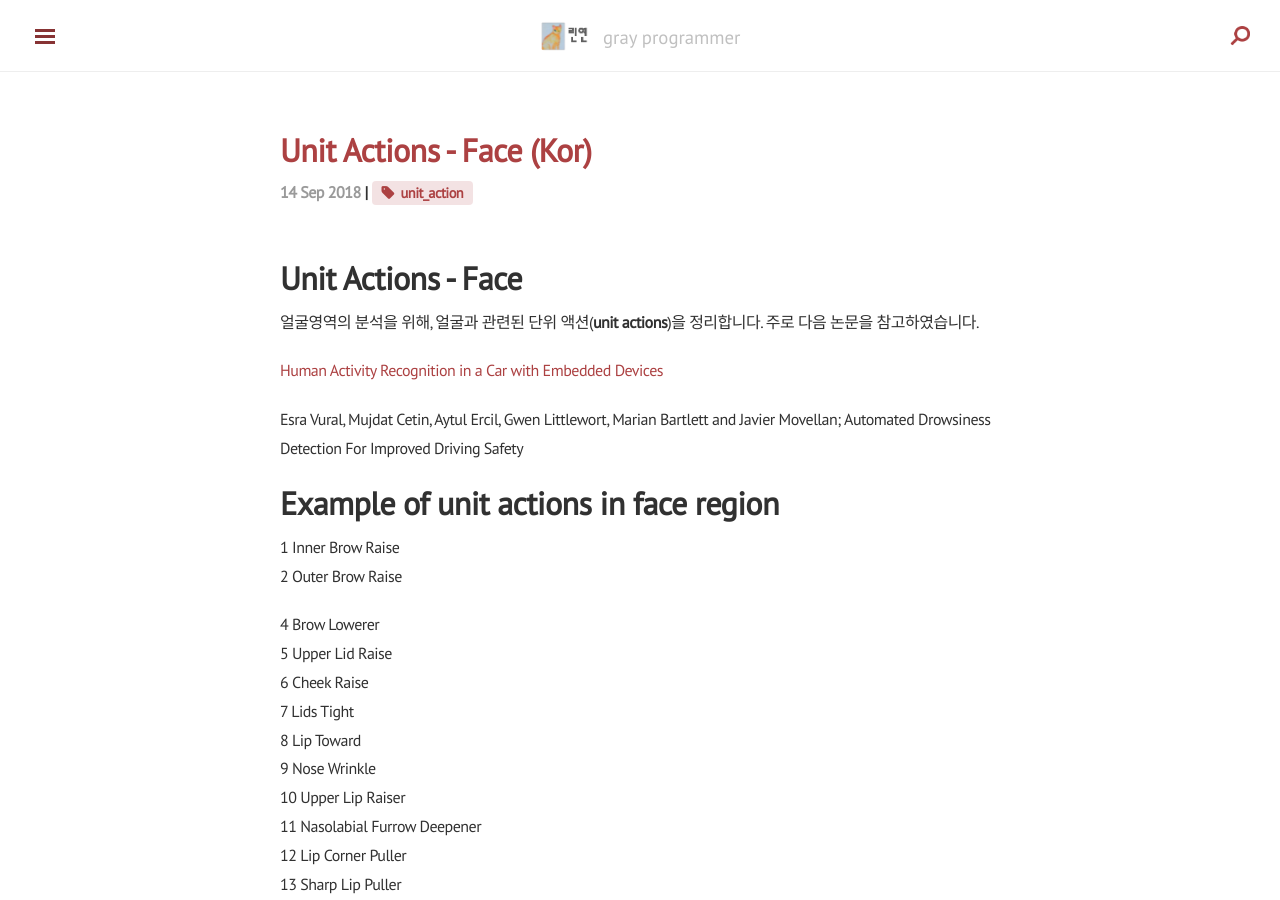
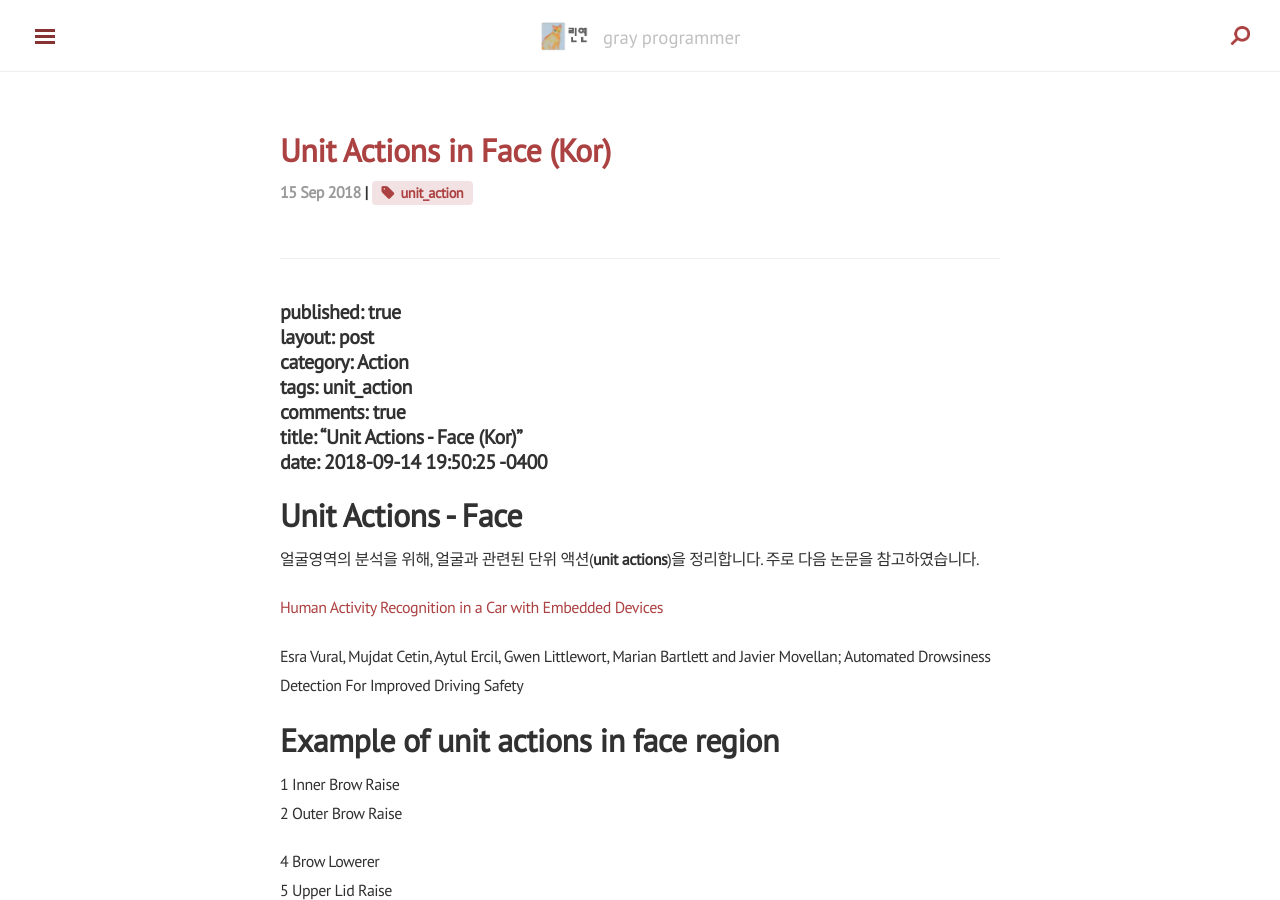
Before and after one commit to secutron/secutron.github.io, a Jekyll site: the page built from _posts/2018-09-11-ActivityNet2018Kor.md, in a window 1280 px wide and 900 px high. Built offline with Jekyll 4.4.1, drawn with Linux system fonts in a browser that asks for light colours; nearby versions of some CDN libraries; comment, search, counter and statistics services are not loaded.

Commit message:
_posts/2018-09-11-ActivityNet2018Kor.md updated from https://stackedit.io/

```diff
--- a/_posts/2018-09-11-ActivityNet2018Kor.md
+++ b/_posts/2018-09-11-ActivityNet2018Kor.md
@@ -4,59 +4,52 @@ layout: post
 category: Action
 tags: unit_action
 comments: true
-title: "Unit Actions - Face (Kor)"
-date: 2018-09-14 19:50:25 -0400
+title: "Unit Actions in Face (Kor)"
+date: 2018-09-15 07:51:01 -0400
 ---
 
-# Unit Actions - Face
-
-얼굴영역의 분석을 위해, 얼굴과 관련된 단위 액션(**unit actions**)을 정리합니다. 주로 다음 논문을 참고하였습니다.
-
-[Human Activity Recognition in a Car with Embedded Devices](https://lajc.epn.edu.ec/index.php/LAJC/article/download/88/50)
-
-Esra Vural, Mujdat Cetin, Aytul Ercil, Gwen Littlewort, Marian Bartlett and Javier Movellan; Automated Drowsiness Detection For Improved Driving Safety
-
-# [](https://github.com/secutron/secutron.github.io/blob/master/2018-09-14-UnitActionsInFace.md#example-of-unit-actions-in-face-region)Example of unit actions in face region
-
-1 Inner Brow Raise
-2 Outer Brow Raise
-
-4 Brow Lowerer
-5 Upper Lid Raise
-6 Cheek Raise
-7 Lids Tight
-8 Lip Toward
-9 Nose Wrinkle
-10 Upper Lip Raiser
-11 Nasolabial Furrow Deepener
-12 Lip Corner Puller
-13 Sharp Lip Puller
-14 Dimpler
-15 Lip Corner Depressor
-16 Lower Lip Depress
-17 Chin Raise
-18 Lip Pucker
-19 Tongue show
-20 Lip Stretch
-
-22 Lip Funneller
-23 Lip Tightener
-24 Lip Presser
-25 Lips Part
-26 Jaw Drop
-27 Mouth Stretch
-28 Lips Suck
-
-30 Jaw Sideways
-
-32 Bite
-
-38 Nostril Dilate
-39 Nostril Compress
-
-45 Blink
-
-얼굴에서 찾을 수 있는 unit actions의 일부 예를 다음 그림에서 살펴볼 수 있습니다.
-<!--stackedit_data:
-eyJoaXN0b3J5IjpbNTY5MTgyOTg1XX0=
--->
+<hr>
+<h2 id="published-truelayout-postcategory-actiontags-unit_actioncomments-truetitle-unit-actions---face-kordate-2018-09-14-195025--0400">published: true<br>
+layout: post<br>
+category: Action<br>
+tags: unit_action<br>
+comments: true<br>
+title: “Unit Actions - Face (Kor)”<br>
+date: 2018-09-14 19:50:25 -0400</h2>
+<h1 id="unit-actions---face">Unit Actions - Face</h1>
+<p>얼굴영역의 분석을 위해, 얼굴과 관련된 단위 액션(<strong>unit actions</strong>)을 정리합니다. 주로 다음 논문을 참고하였습니다.</p>
+<p><a href="https://lajc.epn.edu.ec/index.php/LAJC/article/download/88/50">Human Activity Recognition in a Car with Embedded Devices</a></p>
+<p>Esra Vural, Mujdat Cetin, Aytul Ercil, Gwen Littlewort, Marian Bartlett and Javier Movellan; Automated Drowsiness Detection For Improved Driving Safety</p>
+<h1 id="example-of-unit-actions-in-face-region">Example of unit actions in face region</h1>
+<p>1 Inner Brow Raise<br>
+2 Outer Brow Raise</p>
+<p>4 Brow Lowerer<br>
+5 Upper Lid Raise<br>
+6 Cheek Raise<br>
+7 Lids Tight<br>
+8 Lip Toward<br>
+9 Nose Wrinkle<br>
+10 Upper Lip Raiser<br>
+11 Nasolabial Furrow Deepener<br>
+12 Lip Corner Puller<br>
+13 Sharp Lip Puller<br>
+14 Dimpler<br>
+15 Lip Corner Depressor<br>
+16 Lower Lip Depress<br>
+17 Chin Raise<br>
+18 Lip Pucker<br>
+19 Tongue show<br>
+20 Lip Stretch</p>
+<p>22 Lip Funneller<br>
+23 Lip Tightener<br>
+24 Lip Presser<br>
+25 Lips Part<br>
+26 Jaw Drop<br>
+27 Mouth Stretch<br>
+28 Lips Suck</p>
+<p>30 Jaw Sideways</p>
+<p>32 Bite</p>
+<p>38 Nostril Dilate<br>
+39 Nostril Compress</p>
+<p>45 Blink</p>
+<p>얼굴에서 찾을 수 있는 unit actions의 일부 예를 다음 그림에서 살펴볼 수 있습니다.</p>
```
